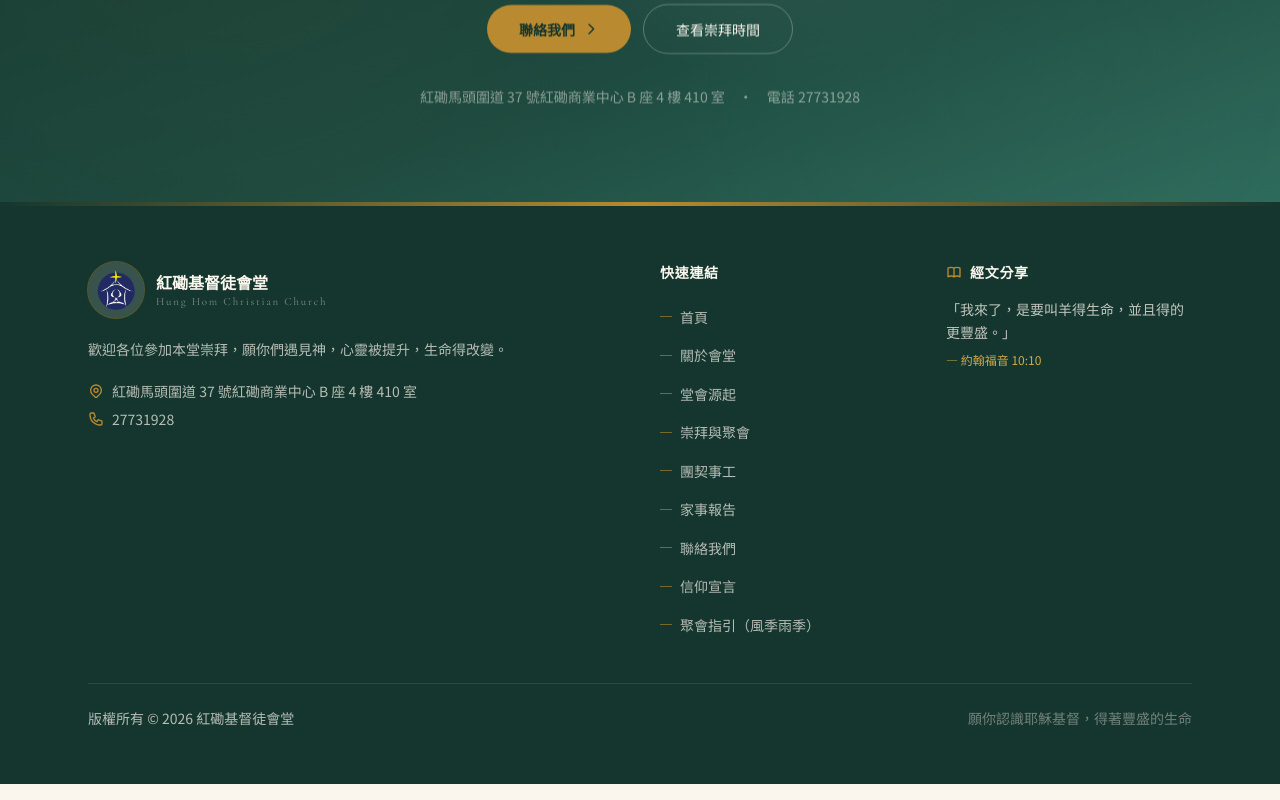
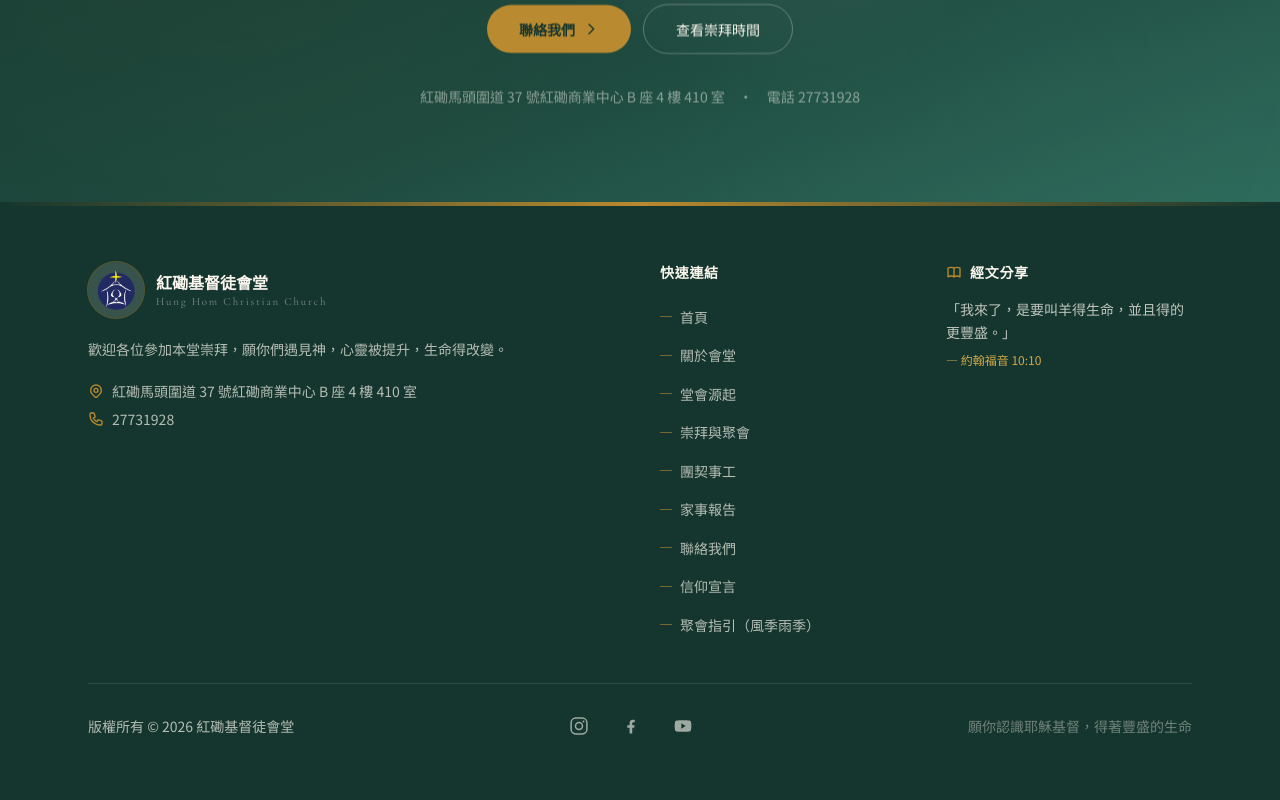
Before and after one commit to oceanmindtech/hhcc-web, a React (Vite) app: page / in a window 1280 px wide. Shown: the part 4291-5091 px from the top of the page. Built offline with nearby package versions, Linux system fonts and the light colour scheme.

Commit message:
Add social media links to Footer and ContactPage components. Introduce new icons for Instagram, Facebook, and YouTube. Update content data to include social links for improved user engagement.

```diff
--- a/src/components/Footer.tsx
+++ b/src/components/Footer.tsx
@@ -1,6 +1,6 @@
 import { Link } from "react-router-dom";
-import { churchInfo, navLinks, moreLinks } from "../data/content";
-import { BibleIcon, MapPinIcon, PhoneIcon } from "./icons";
+import { churchInfo, navLinks, moreLinks, socialLinks } from "../data/content";
+import { BibleIcon, MapPinIcon, PhoneIcon, InstagramIcon, FacebookIcon, YouTubeIcon, ExternalLinkIcon } from "./icons";
 import hhccLogo from "../assets/hhcc-logo.png";
 
 export function Footer() {
@@ -81,9 +81,36 @@ export function Footer() {
 
         <div className="mt-12 flex flex-col items-center justify-between gap-3 border-t border-parchment/10 pt-6 text-sm sm:flex-row">
           <p>版權所有 © {year} {churchInfo.name}</p>
+          <div className="flex items-center gap-4">
+            {socialLinks.map((link) => (
+              <a
+                key={link.name}
+                href={link.url}
+                target="_blank"
+                rel="noreferrer"
+                aria-label={link.name}
+                className="p-2 text-parchment/60 transition-colors hover:text-brass-light"
+              >
+                <SocialIcon name={link.name} className="h-5 w-5" />
+              </a>
+            ))}
+          </div>
           <p className="text-parchment/40">願你認識耶穌基督，得著豐盛的生命</p>
         </div>
       </div>
     </footer>
   );
 }
+
+function SocialIcon({ name, className }: { name: string; className: string }) {
+  switch (name) {
+    case "Instagram":
+      return <InstagramIcon className={className} />;
+    case "Facebook":
+      return <FacebookIcon className={className} />;
+    case "YouTube":
+      return <YouTubeIcon className={className} />;
+    default:
+      return <ExternalLinkIcon className={className} />;
+  }
+}
--- a/src/components/icons.tsx
+++ b/src/components/icons.tsx
@@ -104,3 +104,29 @@ export function AlertIcon({ className = "h-6 w-6" }: IconProps) {
     </svg>
   );
 }
+
+export function InstagramIcon({ className = "h-5 w-5" }: IconProps) {
+  return (
+    <svg viewBox="0 0 24 24" fill="none" stroke="currentColor" strokeWidth="1.8" className={className}>
+      <rect x="2.5" y="2.5" width="19" height="19" rx="5.5" />
+      <circle cx="12" cy="12" r="4.2" />
+      <circle cx="17.4" cy="6.6" r="1.2" fill="currentColor" stroke="none" />
+    </svg>
+  );
+}
+
+export function FacebookIcon({ className = "h-5 w-5" }: IconProps) {
+  return (
+    <svg viewBox="0 0 24 24" fill="currentColor" className={className}>
+      <path d="M13.5 21v-7h2.4l.5-3h-2.9V9.1c0-.9.3-1.6 1.7-1.6h1.3V4.8c-.7-.1-1.5-.2-2.3-.2-2.3 0-3.9 1.4-3.9 4V11H7.5v3h2.8v7h3.2z" />
+    </svg>
+  );
+}
+
+export function YouTubeIcon({ className = "h-5 w-5" }: IconProps) {
+  return (
+    <svg viewBox="0 0 24 24" fill="currentColor" className={className}>
+      <path d="M21.6 7.2a2.6 2.6 0 0 0-1.8-1.8C18.2 5 12 5 12 5s-6.2 0-7.8.4A2.6 2.6 0 0 0 2.4 7.2 27.4 27.4 0 0 0 2 12a27.4 27.4 0 0 0 .4 4.8 2.6 2.6 0 0 0 1.8 1.8c1.6.4 7.8.4 7.8.4s6.2 0 7.8-.4a2.6 2.6 0 0 0 1.8-1.8A27.4 27.4 0 0 0 22 12a27.4 27.4 0 0 0-.4-4.8zM10 15.2V8.8l5.2 3.2-5.2 3.2z" />
+    </svg>
+  );
+}
--- a/src/data/content.ts
+++ b/src/data/content.ts
@@ -6,6 +6,24 @@ export const churchInfo = {
   phones: ["27731928"],
   email: "info@hhcc.org.hk",
 };
+
+export const socialLinks = [
+  {
+    name: "Instagram",
+    url: "https://www.instagram.com/hunghomcc",
+    label: "@hunghomcc",
+  },
+  {
+    name: "Facebook",
+    url: "https://www.facebook.com/hhcc.live",
+    label: "HHCC Live",
+  },
+  {
+    name: "YouTube",
+    url: "https://youtube.com/@hhcc-online",
+    label: "HHCC Online",
+  },
+];
 
 export const appStoreUrl = "https://hhcc.oceanmindtech.com/install.php";
 
--- a/src/pages/ContactPage.tsx
+++ b/src/pages/ContactPage.tsx
@@ -1,7 +1,16 @@
 import { PageHero } from "../components/PageHero";
 import { Reveal } from "../components/ScrollReveal";
-import { churchInfo, appStoreUrl } from "../data/content";
-import { BibleIcon, ExternalLinkIcon, MapPinIcon, PhoneIcon } from "../components/icons";
+import { churchInfo, appStoreUrl, socialLinks } from "../data/content";
+import {
+  BibleIcon,
+  ExternalLinkIcon,
+  InstagramIcon,
+  FacebookIcon,
+  YouTubeIcon,
+  MapPinIcon,
+  PhoneIcon,
+  UsersIcon,
+} from "../components/icons";
 
 export function ContactPage() {
   return (
@@ -73,6 +82,34 @@ export function ContactPage() {
                 </div>
               </Reveal>
 
+              <Reveal delay={140}>
+                <div className="rounded-2xl border border-parchment-dark bg-white p-7">
+                  <div className="flex items-center gap-4">
+                    <div className="flex h-12 w-12 items-center justify-center rounded-full bg-jade/10">
+                      <UsersIcon className="h-6 w-6 text-jade" />
+                    </div>
+                    <div>
+                      <h3 className="font-serif font-bold text-pine">社交媒體</h3>
+                      <p className="mt-1 flex flex-wrap gap-2 text-sm text-ink/65">
+                        {socialLinks.map((link) => (
+                          <a
+                            key={link.name}
+                            href={link.url}
+                            target="_blank"
+                            rel="noreferrer"
+                            aria-label={link.name}
+                            className="inline-flex items-center gap-1.5 rounded-full border border-parchment-dark px-3 py-1.5 font-medium text-ink/70 transition-colors hover:border-brass hover:text-brass"
+                          >
+                            <SocialIcon name={link.name} className="h-4 w-4" />
+                            {link.name}
+                          </a>
+                        ))}
+                      </p>
+                    </div>
+                  </div>
+                </div>
+              </Reveal>
+
               <Reveal delay={160}>
                 <a
                   href={appStoreUrl}
@@ -109,3 +146,16 @@ export function ContactPage() {
     </>
   );
 }
+
+function SocialIcon({ name, className }: { name: string; className: string }) {
+  switch (name) {
+    case "Instagram":
+      return <InstagramIcon className={className} />;
+    case "Facebook":
+      return <FacebookIcon className={className} />;
+    case "YouTube":
+      return <YouTubeIcon className={className} />;
+    default:
+      return <ExternalLinkIcon className={className} />;
+  }
+}
```
